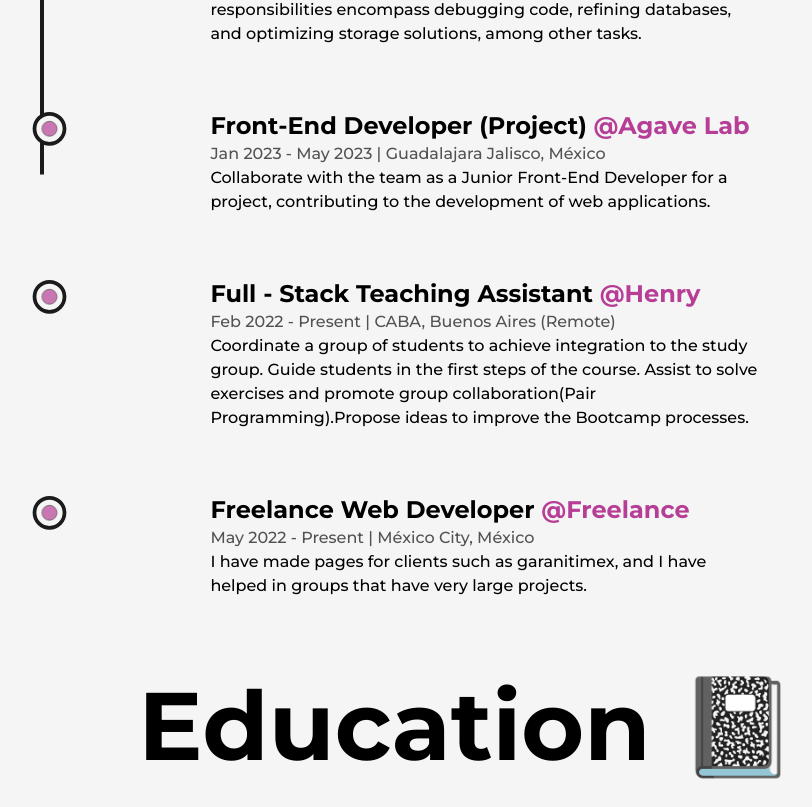
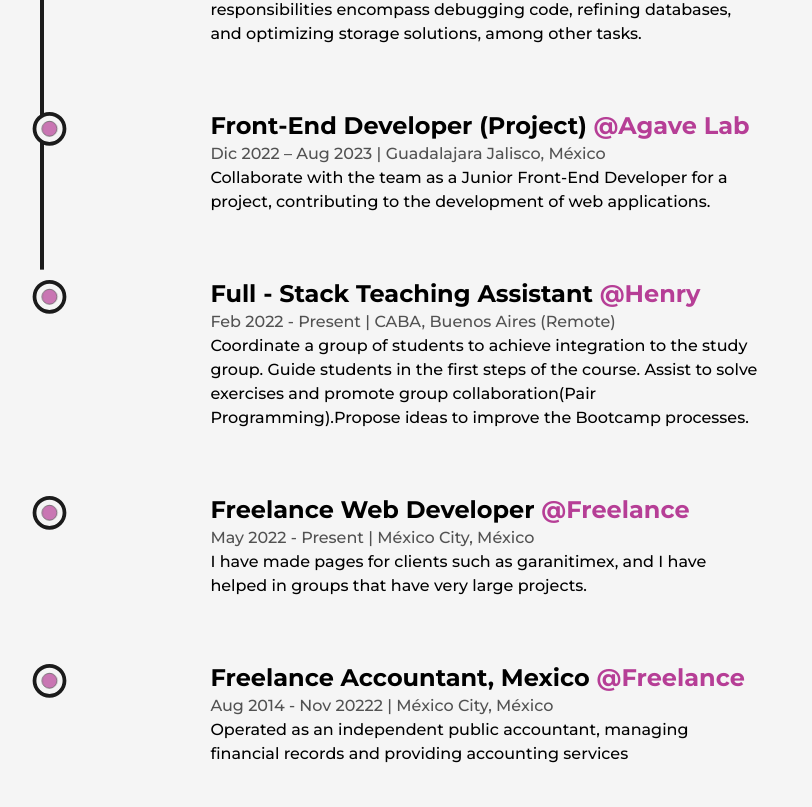
Before and after one commit to Vontrauwitz/vontrauwitz-portfolio, a Next.js app: page /about in a window 1280 px wide. Shown: the part 2433-3240 px from the top of the page, without its empty margins (172-984 px from the left). Built offline with nearby package versions, Linux system fonts and the light colour scheme.

Commit message:
asjustes de exp

```diff
--- a/public/All-Texts/expConst.js
+++ b/public/All-Texts/expConst.js
@@ -12,7 +12,7 @@
     position: "Front-End Developer (Project)",
     company: "Agave Lab",
     companyLink: "https://agavelab.com/",
-    time: "Jan 2023 - may 2023",
+    time: "Dic 2022 – Aug 2023  ",
     address: "Guadalajara Jalisco, México",
     work: "Collaborate with the team as a Junior Front-End Developer for a project, contributing to the development of web applications.",
     // icon: <JsIcon className="w-5 ml-1" />
@@ -27,7 +27,7 @@
     // icon: <JsIcon className="w-5 ml-1" />
   },
   {
-    position: "freelance web developer",
+    position: "Freelance web developer",
     company: "freelance",
     companyLink: "https://vontrauwitz-portfolio.vercel.app/",
     time: "may 2022 - Present",
@@ -35,5 +35,13 @@
     work: "I have made pages for clients such as garanitimex, and I have helped in groups that have very large projects.",
     // icon: <JsIcon className="w-5 ml-1" />
   },
-
+  {
+    position: "Freelance Accountant, Mexico",
+    company: "freelance",
+    companyLink: "https://vontrauwitz-portfolio.vercel.app/",
+    time: "aug 2014 - Nov 20222",
+    address: "México City, México",
+    work: "Operated as an independent public accountant, managing financial records and providing accounting services",
+    // icon: <JsIcon className="w-5 ml-1" />
+  },
 ]
```
Also changed, not shown: 1 other file (tests, documents, lock files or other folders).
